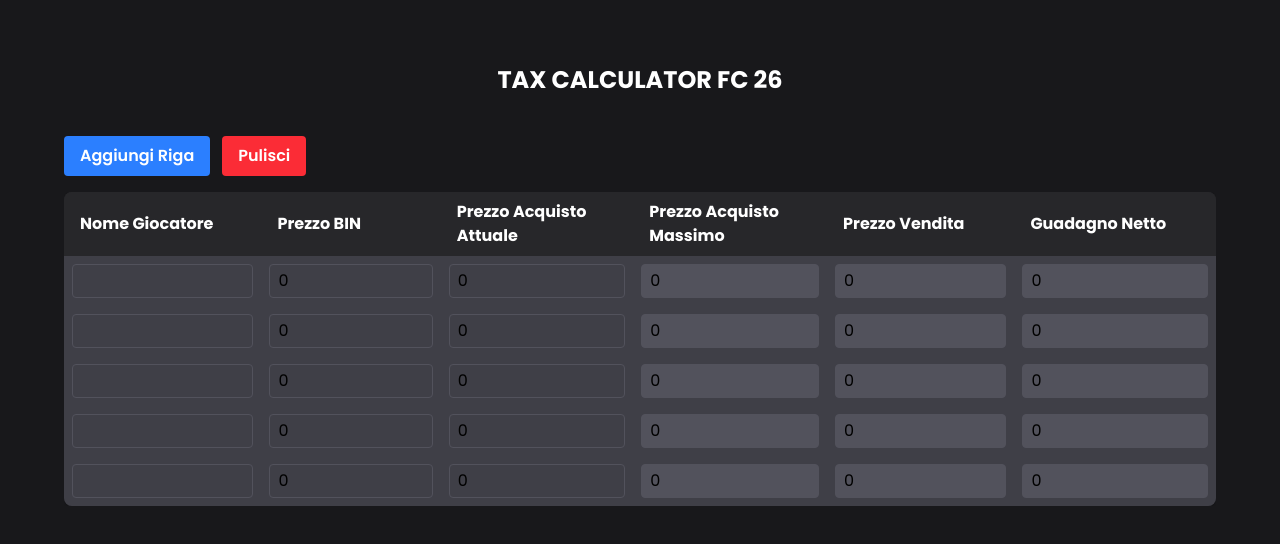
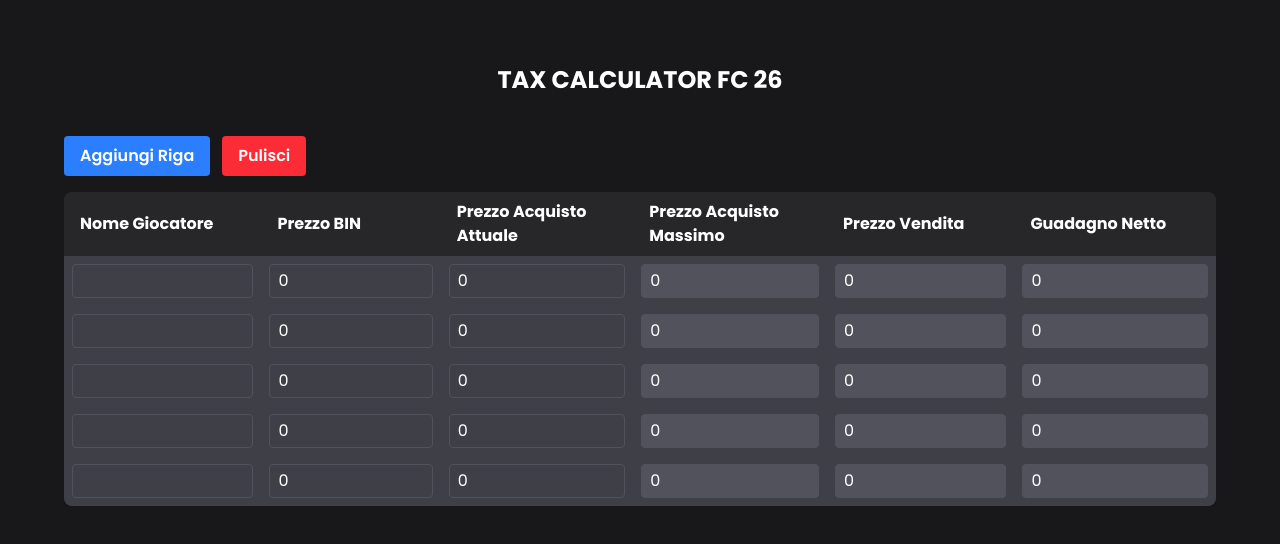
Before and after one commit to CataniaDaavide/tax-calculator-fc, a Next.js app: page / in a window 1280 px wide. Shown: the top 544 px of the page. Built offline with nearby package versions, Linux system fonts and the light colour scheme.

Commit message:
change color text inputbox

```diff
--- a/src/app/page.jsx
+++ b/src/app/page.jsx
@@ -187,7 +187,7 @@ function TableRow({ row, index }) {
               defaultValue={data}
               onBlur={handleValue}
               disabled={settings.disabled}
-              className={`w-full border border-zinc-600 rounded px-2 py-1 focus:outline-none focus:ring-2 focus:ring-blue-400 disabled:bg-zinc-600`}
+              className={`w-full border border-zinc-600 text-white rounded px-2 py-1 focus:outline-none focus:ring-2 focus:ring-blue-400 disabled:bg-zinc-600`}
             />
           </td>
         );
```
